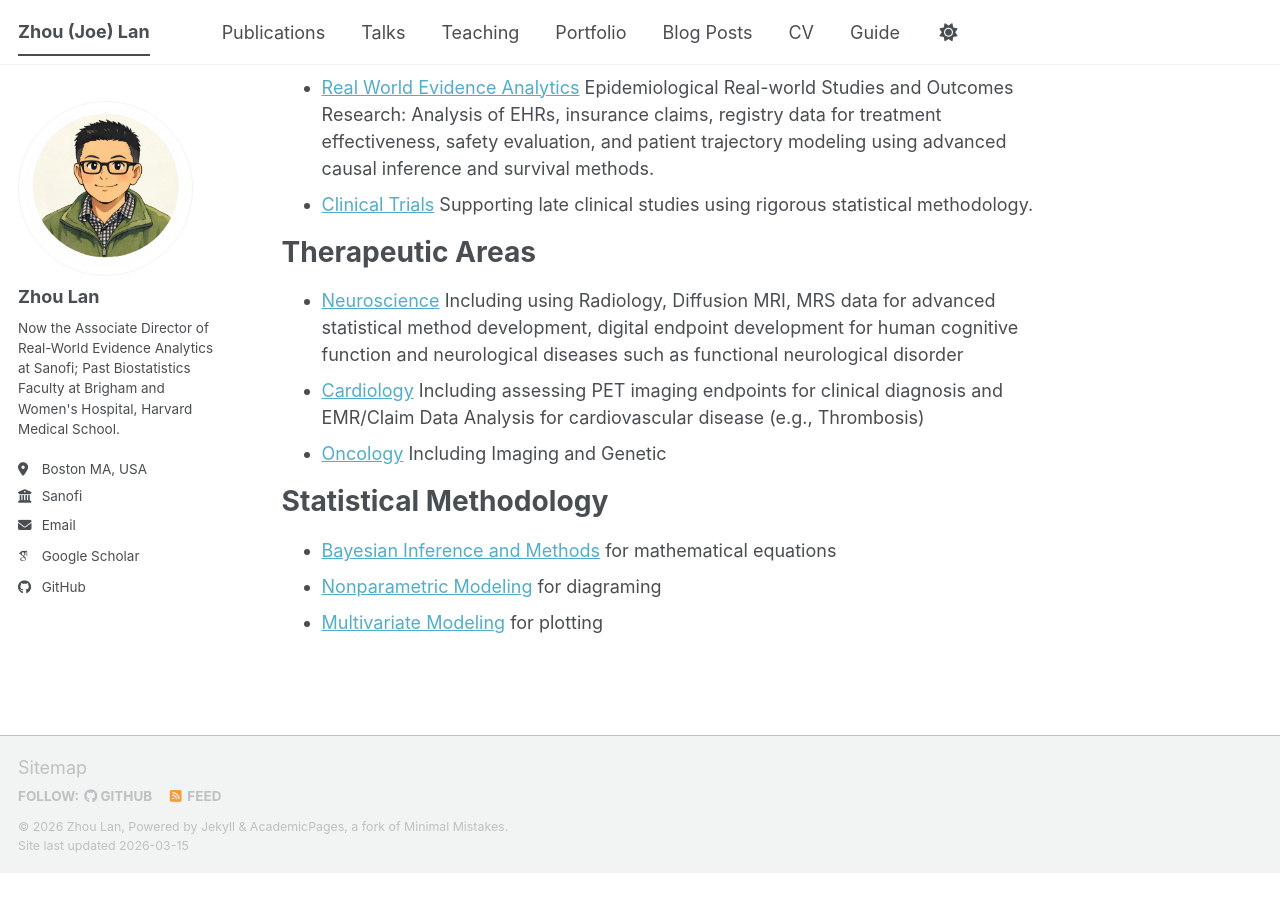
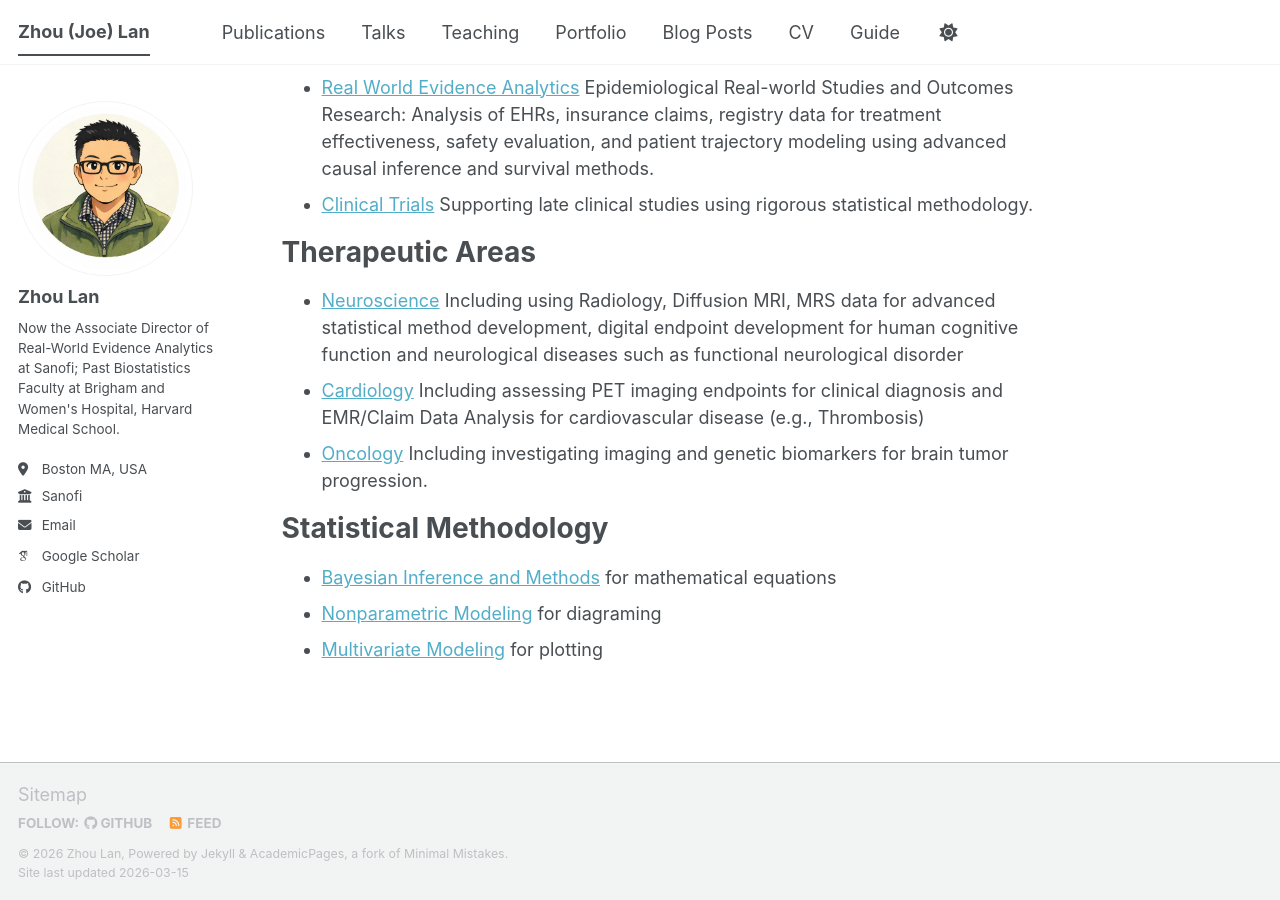
Before and after one commit to lanzhouBWH/lanzhoubwh.github.io, a Jekyll site: the page built from _pages/about.md, in a window 1280 px wide and 900 px high, scrolled down 603 px. Built offline with Jekyll 4.4.1, drawn with Linux system fonts in a browser that asks for light colours; some web fonts are replaced; a script bundle is joined from its source files by our own code; library files that are not in the unit come from our copies; before the commit the page ends 1476 px from its top, so only the background shows below that.

Commit message:
Update about.md

```diff
--- a/_pages/about.md
+++ b/_pages/about.md
@@ -28,7 +28,7 @@ Therapeutic Areas
 ======
 - [Neuroscience]() Including using Radiology, Diffusion MRI, MRS data for advanced statistical method development, digital endpoint development for human cognitive function and neurological diseases such as functional neurological disorder
 - [Cardiology]() Including assessing PET imaging endpoints for clinical diagnosis and EMR/Claim Data Analysis for cardiovascular disease (e.g., Thrombosis)
-- [Oncology]() Including Imaging and Genetic
+- [Oncology]() Including investigating imaging and genetic biomarkers for brain tumor progression.
 
 
 Statistical Methodology
```
